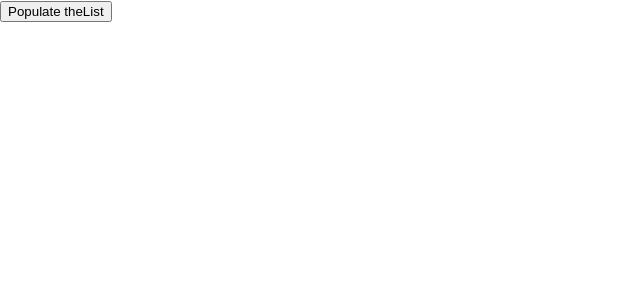
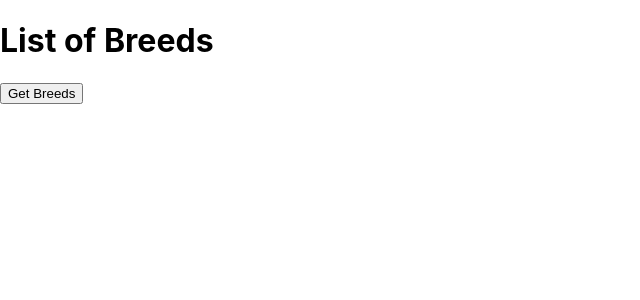
Before and after one commit to nghiavo24/React-Dog-App, a React (Create React App) app in the folder react-dog-app/: page / in a window 1280 px wide. Shown: the top 300 px of the page, without its empty margins (0-640 px from the left). Built offline with nearby package versions, Linux system fonts and the light colour scheme.

Commit message:
Part 1 completed

```diff
--- a/react-dog-app/src/App.js
+++ b/react-dog-app/src/App.js
@@ -6,15 +6,18 @@ import React, { useState, useEffect } from 'react'
 const App = () => {
 
   const url = "https://dog.ceo/api/breeds/list/all";
-  const [listOfBreeds, setListOfBreeds] = useState({});
+  const [listOfBreeds, setListOfBreeds] = useState([]);
 
-  const makeApiCallFunction = () => axios.get(url).then((res) =>{
-    setListOfBreeds(res.data.message);
-  })
+  const getBreeds = () => {
+  axios
+  .get(url)
+  .then(response =>(Object.entries(response.data.message)))
+  .then (response => setListOfBreeds(response))
+  };
 
   return (
     <div>
-      <BreedList list={listOfBreeds} makeApiCall={makeApiCallFunction}/>
+      <BreedList list={listOfBreeds} getBreeds={getBreeds}/>
     </div>
   )
 }
--- a/react-dog-app/src/Components/BreedList.js
+++ b/react-dog-app/src/Components/BreedList.js
@@ -1,42 +1,55 @@
 import React from "react";
 
-const BreedList = (props) => {
-    const theList = props.list;
-
-    const dogs = Object.entries(theList).map(([key, value], index) => {
-        return (
-            <div key={`${key}${value}${index}`}>
-                <h1>{key}</h1>
-                {value.map((element, index) =>
-                    <h2 key={`${element}${index}`}>- {element}</h2>
-                )}
-            </div>
-        )
-    });
-    const object = {
-        breed1: ["sub-breed 1", "sub-breed 2"],
-        breed2: ["sub-breed 3", "sub-breed 4"]
-    }
-    const result = Object.entries(object);
-    console.log(result);
-    const result_array = [
-        ["breed1", ["sub-breed 1", "sub-breed 2"]],
-        ["breed2", ["sub-breed 3", "sub-breed 4"]]
-    ]
-    /* const object= ['a', 'b', 'c']
-        object.map((element, index) =>
-            <ul key={`${element}${index}`}>{element}</ul> )
-
-    */
+const BreedList = ({list, getBreeds}) => {
     return(
         <div>
-            <button onClick={() => props.makeApiCall()}>
-                Populate theList
-            </button>
-            {dogs.length != 0 && dogs}
+            <h1>List of Breeds</h1>
+            <button onClick={getBreeds}>Get Breeds</button>
+            <ul>
+                {list && list.map((breeds)=> {
+                    return(
+                        <ul>
+                            <h2>{breeds[0]}</h2>
+                            {breeds[1].length > 0 && breeds[1].map((subBreeds)=> {
+                                return <h4>- {subBreeds}</h4>
+                            })}
+                        </ul>
+                    )
+                })}
+            </ul>
         </div>
     )
+
+
+
+
+
+
+
+
+
+
+
+
 }
+    // const dogs = Object.entries(theList).map(([key, value], index) => {
+    //     return (
+    //         <div key={`${key}${value}${index}`}>
+    //             <h1>{key}</h1>
+    //             {value.map((element, index) =>
+    //                 <h2 key={`${element}${index}`}>- {element}</h2>
+    //             )}
+    //         </div>
+    //     )
+    // });
+    // return(
+    //     <div>
+    //         <button onClick={() => props.makeApiCall()}>
+    //             Populate theList
+    //         </button>
+    //         {dogs.length != 0 && dogs}
+    //     </div>
+    // )
+
 
 export default BreedList;
-// https://dorey.github.io/JavaScript-Equality-Table/
```
